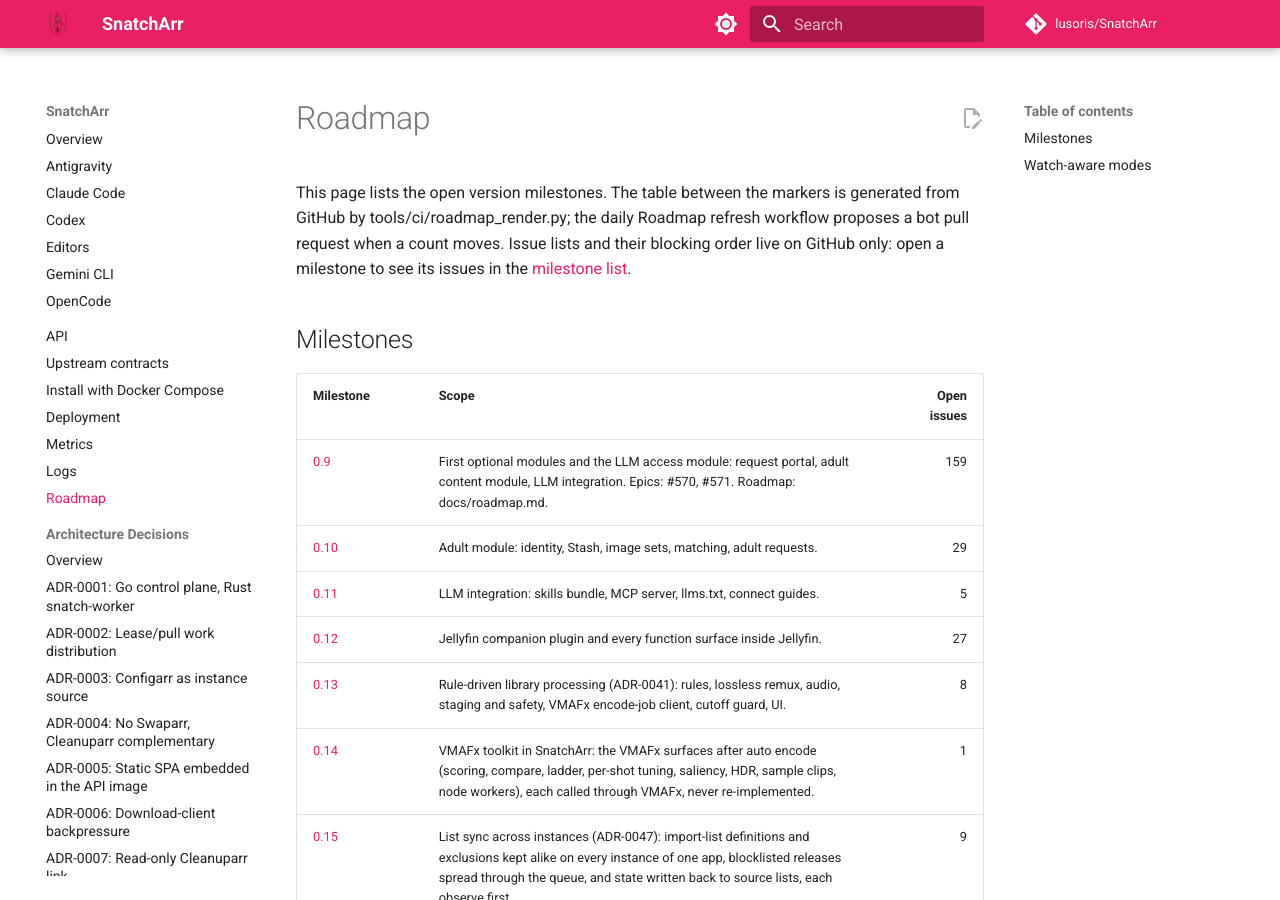
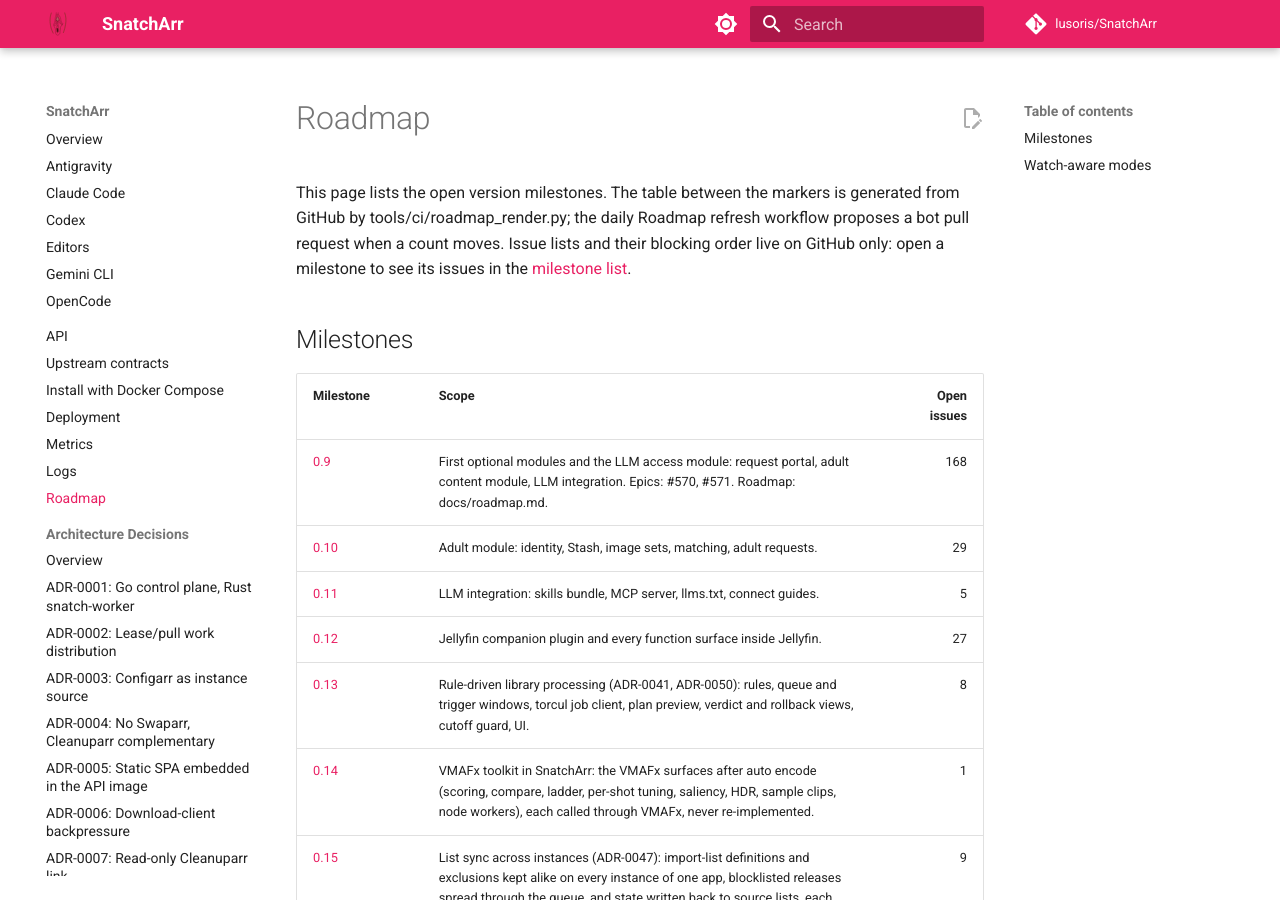
Before and after one commit to lusoris/SnatchArr, an MkDocs documentation site: the page built from docs/roadmap.md, in a window 1280 px wide and 900 px high. Built offline with MkDocs 1.6.1 and Material for MkDocs 9.7.7, drawn with Linux system fonts in a browser that asks for light colours; comment, search, counter and statistics services are not loaded.

Commit message:
docs(roadmap): regenerate the 0.13 row for ADR-0050
Milestone 0.13 now names the steps SnatchArr keeps under ADR-0050:
rules, queue and trigger windows, the torcul job client, plan preview,
verdict and rollback views, the cutoff guard and the UI. The 0.9 row
picks up its current open-issue count from the same read.

Signed-off-by: lusoris <lusoris@proton.me>

```diff
--- a/docs/roadmap.md
+++ b/docs/roadmap.md
@@ -15,11 +15,11 @@ issues in the [milestone list](https://github.com/lusoris/SnatchArr/milestones).
 <!-- roadmap:begin (generated by tools/ci/roadmap_render.py --write; do not edit) -->
 | Milestone | Scope | Open issues |
 | :--- | :--- | ---: |
-| [0.9](https://github.com/lusoris/SnatchArr/milestone/14) | First optional modules and the LLM access module: request portal, adult content module, LLM integration. Epics: #570, #571. Roadmap: docs/roadmap.md. | 159 |
+| [0.9](https://github.com/lusoris/SnatchArr/milestone/14) | First optional modules and the LLM access module: request portal, adult content module, LLM integration. Epics: #570, #571. Roadmap: docs/roadmap.md. | 168 |
 | [0.10](https://github.com/lusoris/SnatchArr/milestone/15) | Adult module: identity, Stash, image sets, matching, adult requests. | 29 |
 | [0.11](https://github.com/lusoris/SnatchArr/milestone/16) | LLM integration: skills bundle, MCP server, llms.txt, connect guides. | 5 |
 | [0.12](https://github.com/lusoris/SnatchArr/milestone/17) | Jellyfin companion plugin and every function surface inside Jellyfin. | 27 |
-| [0.13](https://github.com/lusoris/SnatchArr/milestone/18) | Rule-driven library processing (ADR-0041): rules, lossless remux, audio, staging and safety, VMAFx encode-job client, cutoff guard, UI. | 8 |
+| [0.13](https://github.com/lusoris/SnatchArr/milestone/18) | Rule-driven library processing (ADR-0041, ADR-0050): rules, queue and trigger windows, torcul job client, plan preview, verdict and rollback views, cutoff guard, UI. | 8 |
 | [0.14](https://github.com/lusoris/SnatchArr/milestone/19) | VMAFx toolkit in SnatchArr: the VMAFx surfaces after auto encode (scoring, compare, ladder, per-shot tuning, saliency, HDR, sample clips, node workers), each called through VMAFx, never re-implemented. | 1 |
 | [0.15](https://github.com/lusoris/SnatchArr/milestone/20) | List sync across instances (ADR-0047): import-list definitions and exclusions kept alike on every instance of one app, blocklisted releases spread through the queue, and state written back to source lists, each observe first. | 9 |
 | [Metadata: video](https://github.com/lusoris/SnatchArr/milestone/21) | Film and series metadata providers from goenvoy metadata/video: foreign titles, ID mapping, request artwork. Ranked by consumer value. | 6 |
```
